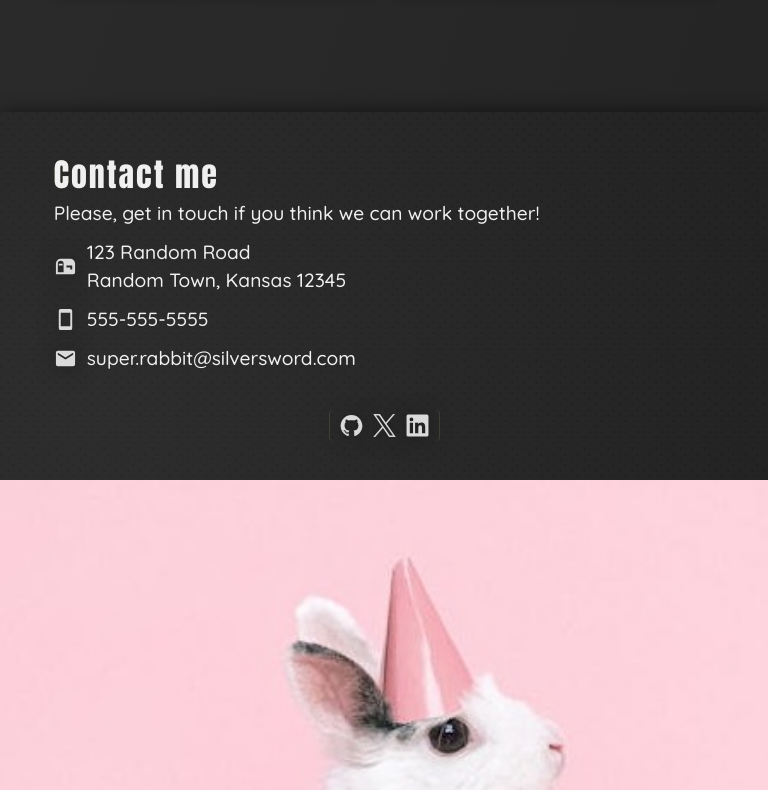
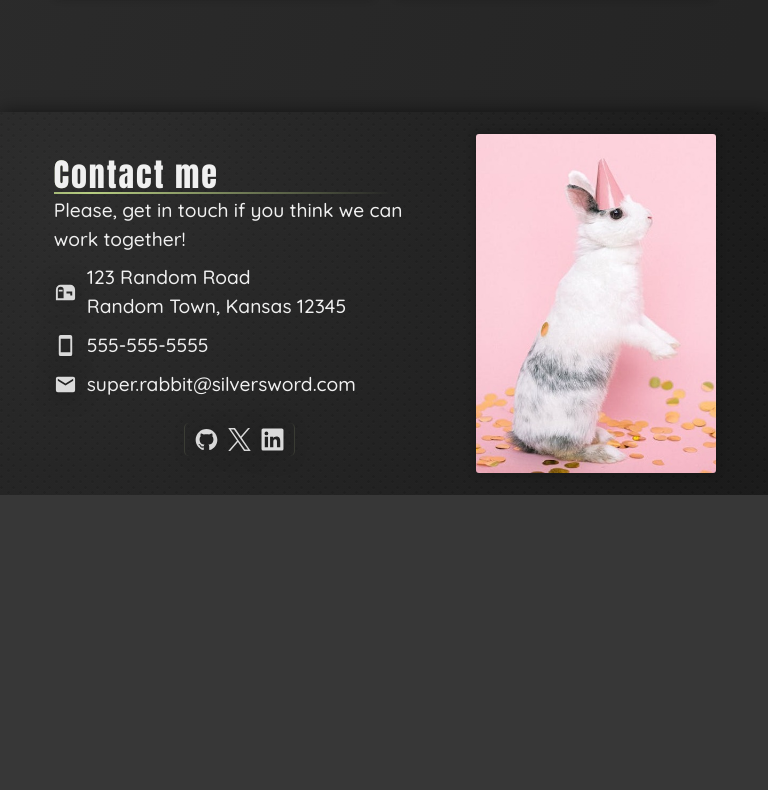
Before and after one commit to studentszO/homepage-top, a website built with webpack: page src/template.html in a window 768 px wide. Shown: the part 2070-2860 px from the top of the page. After the commit the page ends 2565 px from the top, so only its background shows below. Built offline with nearby package versions, Linux system fonts and the light colour scheme.

Commit message:
Add tablet responsive design for footer

```diff
--- a/src/style.css
+++ b/src/style.css
@@ -274,7 +274,7 @@ footer picture {
   z-index: -1;
 }
 
-footer hr {
+footer hr.border {
   margin: 0;
   padding: 0;
   height: 3px;
@@ -360,9 +360,22 @@ footer hr {
   /* FOOTER */
   footer {
     display: flex;
+    flex-direction: row;
+    align-items: center;
+    justify-content: center;
   }
 
-  footer hr {
+  .footer-container {
+    padding-right: 0;
+  }
+
+  footer picture > img {
+    width: 70%;
+    margin: auto;
+    border-radius: 3px;
+  }
+
+  footer hr.border {
     display: none;
   }
 }
--- a/src/template.html
+++ b/src/template.html
@@ -284,6 +284,7 @@
     <footer class="bg-pattern">
       <div class="footer-container quicksand-regular">
         <h2 class="anton-regular">Contact me</h2>
+        <hr />
         <p>Please, get in touch if you think we can work together!</p>
         <div class="adress">
           <svg xmlns="http://www.w3.org/2000/svg" viewBox="0 0 24 24">
@@ -343,13 +344,17 @@
           </div>
         </div>
       </div>
-      <hr class="box-shadow" />
+      <hr class="box-shadow border" />
       <picture>
         <source
           srcset="assets/call-me-1280w.jpeg"
           media="(min-width: 1025px)"
         />
-        <img src="assets/call-me.jpeg" alt="Praline, rabbit standing" />
+        <img
+          src="assets/call-me.jpeg"
+          alt="Praline, rabbit standing"
+          class="box-shadow"
+        />
       </picture>
     </footer>
   </body>
```
